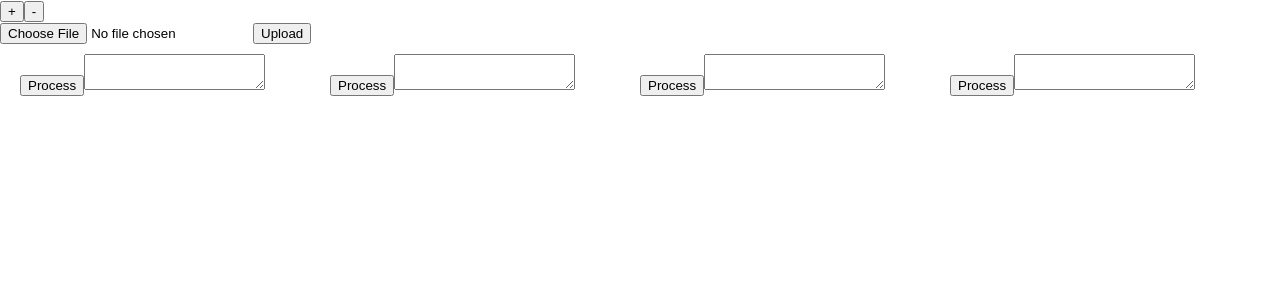
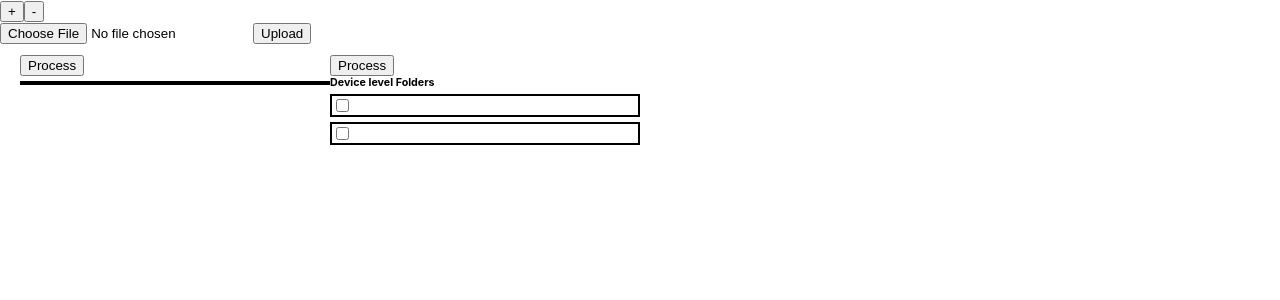
Before and after one commit to GitTurtleDone/excel_upload_fs, a React (Create React App) app in the folder excel_upload_fe/: page / in a window 1280 px wide. Shown: the top 300 px of the page. Built offline with nearby package versions, Linux system fonts and the light colour scheme.

Commit message:
Dev Folders semi-worked

```diff
--- a/excel_upload_fe/package.json
+++ b/excel_upload_fe/package.json
@@ -7,6 +7,7 @@
     "@testing-library/react": "^13.4.0",
     "@testing-library/user-event": "^13.5.0",
     "axios": "^1.4.0",
+    "codemirror": "^5.65.15",
     "react": "^18.2.0",
     "react-dom": "^18.2.0",
     "react-scripts": "5.0.1",
--- a/excel_upload_fe/src/components/FolderTrees.js
+++ b/excel_upload_fe/src/components/FolderTrees.js
@@ -1,16 +1,34 @@
 import React, { useState } from "react";
 import "./FolderTrees.css";
 import BatchFolder from "./Folders/BatchFolder";
+import DevFolder from "./Folders/DevFolder";
 //import folderTree from "./UploadZipFile";
 //import axios, { AxiosResponse } from "axios";
 
 function FolderTrees({ folderTrees }) {
+  const [checkedBatchFolders, setCheckedBatchFolders] = useState([]);
+  const [checkedDevFolders, setCheckedDevFolders] = useState([]);
+  const updateCheckedBatchFolders = (data) => {
+    setCheckedBatchFolders(data);
+  };
+  const updateCheckedDevFolders = (data) => {
+    setCheckedDevFolders(data);
+  };
   return (
     <div className="folderTreeContainer">
+      <BatchFolder
+        folderTrees={folderTrees}
+        updateCheckedBatchFolders={updateCheckedBatchFolders}
+      ></BatchFolder>
+      <DevFolder
+        folderTrees={folderTrees}
+        checkedBatchFolders={checkedBatchFolders}
+        // updateCheckedBatchFolders={updateCheckedDevFolders}
+      ></DevFolder>
+
+      {/* <BatchFolder folderTrees={folderTrees}></BatchFolder>
       <BatchFolder folderTrees={folderTrees}></BatchFolder>
-      <BatchFolder folderTrees={folderTrees}></BatchFolder>
-      <BatchFolder folderTrees={folderTrees}></BatchFolder>
-      <BatchFolder folderTrees={folderTrees}></BatchFolder>
+      <BatchFolder folderTrees={folderTrees}></BatchFolder> */}
     </div>
   );
 }
--- a/excel_upload_fe/src/components/Folders/BatchFolder.js
+++ b/excel_upload_fe/src/components/Folders/BatchFolder.js
@@ -1,20 +1,35 @@
 import React, { useState } from "react";
-function BatchFolder({ folderTrees }) {
+import "./Folder.css";
+import NameContainer from "./NameContainer";
+// import HighlightableTextArea from "./HighlightableTextArea";
+// import "codemirror/lib/codemirror.css";
+// // import "codemirror/addon/display/rulers.css";
+// import "codemirror/theme/material.css";
+// import "codemirror/mode/javascript/javascript";
+// import CodeMirror from "codemirror";
+
+function BatchFolder({ folderTrees, updateCheckedBatchFolders }) {
   //const [batchFolderTreeNames, setBatchFolderTreeNames] = useState([]);
-
+  const updateCheckedNames = (data) => {
+    updateCheckedBatchFolders(data);
+  };
   if (!folderTrees) {
     return <div>No folder trees available</div>;
   }
 
   // Map the Name properties and join them with newline characters
-  const folderTreeNames = folderTrees
-    .map((folderTree) => folderTree.Name)
-    .join("\n");
+  const folderTreeNames = folderTrees.map((folderTree) => folderTree.Name);
 
+  console.log("folderTreeNames: ", folderTreeNames);
   return (
     <div>
-      <button className="processButton">Process</button>
-      <textarea value={folderTreeNames}></textarea>
+      <div>
+        <button className="processButton">Process</button>
+      </div>
+      <NameContainer
+        arrNames={folderTreeNames}
+        updateCheckedNames={updateCheckedNames}
+      ></NameContainer>
     </div>
   );
 }
--- /dev/null
+++ b/excel_upload_fe/src/components/Folders/DevFolder.js
@@ -0,0 +1,78 @@
+import React, { useState } from "react";
+import "./Folder.css";
+import NameContainer from "./NameContainer";
+// import HighlightableTextArea from "./HighlightableTextArea";
+// import "codemirror/lib/codemirror.css";
+// // import "codemirror/addon/display/rulers.css";
+// import "codemirror/theme/material.css";
+// import "codemirror/mode/javascript/javascript";
+// import CodeMirror from "codemirror";
+
+function DevFolder({
+  folderTrees,
+  checkedBatchFolders,
+  // updateCheckedDevFolders,
+}) {
+  const [devFolderTreeNames, setDevFolderTreeNames] = useState([]);
+  const updateCheckedNames = (instance, data) => {
+    console.log(`Callbac for Instance ${instance}: `, data);
+    // updateCheckedDevFolders(data);
+  };
+  if (!folderTrees) {
+    return <div>No folder trees available</div>;
+  }
+  const devFolderNames = [];
+  checkedBatchFolders.forEach((checkedBatchFolder) => {
+    const subFolderNames = [];
+    folderTrees.forEach((folderTree) => {
+      if (folderTree.Name === checkedBatchFolder) {
+        if (folderTree.Subfolders.length > 0) {
+          folderTree.Subfolders.forEach((subFolder) => {
+            subFolderNames.push(subFolder.Name);
+          });
+        }
+      }
+    });
+    devFolderNames.push(subFolderNames);
+  });
+  console.log("dev Folder Names: ", devFolderNames);
+  console.log("dev Folder Names Length: ", devFolderNames.length);
+  // setDevFolderTreeNames(devFolderNames);
+
+  // console.log("folderTreeNames: ", devFolderTreeNames);
+  return (
+    <div>
+      <div>
+        <button className="processButton">Process</button>
+      </div>
+      <h6>Device level Folders</h6>
+      {Array.from({ length: devFolderNames }).map((_, index) => (
+        <NameContainer
+          key={index}
+          arrNames={devFolderNames[index]}
+          updateCheckedNames={(data) =>
+            (() => updateCheckedNames(index, data))()
+          }
+        ></NameContainer>
+      ))}
+
+      {Array.from({ length: devFolderNames }).map((_, index) => (
+        <NameContainer
+          key={index}
+          arrNames={devFolderNames[index]}
+          updateCheckedNames={updateCheckedNames.bind(null, index)}
+        ></NameContainer>
+      ))}
+
+      <NameContainer
+        arrNames={devFolderNames[0]}
+        updateCheckedNames={(data) => updateCheckedNames(0, data)}
+      ></NameContainer>
+      <NameContainer
+        arrNames={devFolderNames[1]}
+        updateCheckedNames={(data) => updateCheckedNames(1, data)}
+      ></NameContainer>
+    </div>
+  );
+}
+export default DevFolder;
--- /dev/null
+++ b/excel_upload_fe/src/components/Folders/Folder.css
@@ -0,0 +1,15 @@
+.folderLineContainer {
+  display: flex;
+  margin: 0 0;
+  padding: 0 0;
+  row-gap: 0;
+}
+.nameContainer {
+  margin: 5px 0;
+  row-gap: 0;
+  border: 2px solid #000000;
+}
+h6 {
+  margin: 0;
+  gap: 0;
+}
--- /dev/null
+++ b/excel_upload_fe/src/components/Folders/HighlightableTextArea.js
@@ -0,0 +1,49 @@
+import React, { useState } from "react";
+
+const HighlightableTextArea = ({ text }) => {
+  const [selectedLines, setSelectedLines] = useState([]);
+
+  const handleLineClick = (lineNumber) => {
+    // Toggle selection for the clicked line
+    setSelectedLines((prevSelectedLines) =>
+      prevSelectedLines.includes(lineNumber)
+        ? prevSelectedLines.filter((line) => line !== lineNumber)
+        : [...prevSelectedLines, lineNumber]
+    );
+  };
+
+  // Check if text is defined and is a string before splitting
+  const lines = typeof text === "string" ? text : [];
+
+  return (
+    <div style={{ position: "relative" }}>
+      <textarea
+        text={text}
+        // rows={lines.length}
+        cols="50"
+        readOnly
+        style={{ marginRight: "10px" }}
+      />
+
+      <div style={{ position: "absolute", top: 0, left: "100%" }}>
+        {lines.map((line, index) => (
+          <div
+            key={index}
+            style={{
+              backgroundColor: selectedLines.includes(index + 1)
+                ? "yellow"
+                : "transparent",
+              cursor: "pointer",
+              padding: "2px",
+            }}
+            onClick={() => handleLineClick(index + 1)}
+          >
+            {index + 1}
+          </div>
+        ))}
+      </div>
+    </div>
+  );
+};
+
+export default HighlightableTextArea;
--- /dev/null
+++ b/excel_upload_fe/src/components/Folders/NameContainer.js
@@ -0,0 +1,31 @@
+import "./Folder.css";
+import React, { useState } from "react";
+function NameContainer({ arrNames, updateCheckedNames }) {
+  const [checkedFolderNames, setCheckedFolderNames] = useState([]);
+  const handleCheckboxChange = (folderName) => {
+    setCheckedFolderNames((prevCheckedFolderNames) =>
+      prevCheckedFolderNames.includes(folderName)
+        ? prevCheckedFolderNames.filter(
+            (checkedFolderName) => checkedFolderName !== folderName
+          )
+        : [...prevCheckedFolderNames, folderName]
+    );
+  };
+  updateCheckedNames(checkedFolderNames);
+  arrNames = Array.isArray(arrNames) ? arrNames : [arrNames];
+  return (
+    <div className="nameContainer">
+      {arrNames.map((folderName) => (
+        <div className="folderLineContainer">
+          <input
+            type="checkbox"
+            checked={checkedFolderNames.includes(folderName)}
+            onChange={() => handleCheckboxChange(folderName)}
+          />
+          <h6>{folderName}</h6>
+        </div>
+      ))}
+    </div>
+  );
+}
+export default NameContainer;
```
Also changed, not shown: 3 other files (tests, documents, lock files or other folders).
